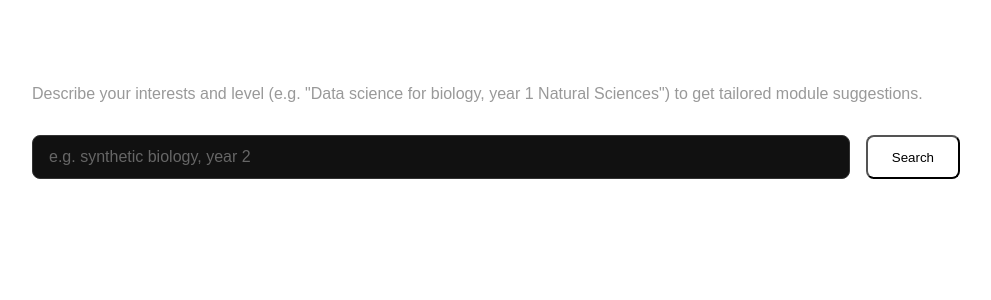
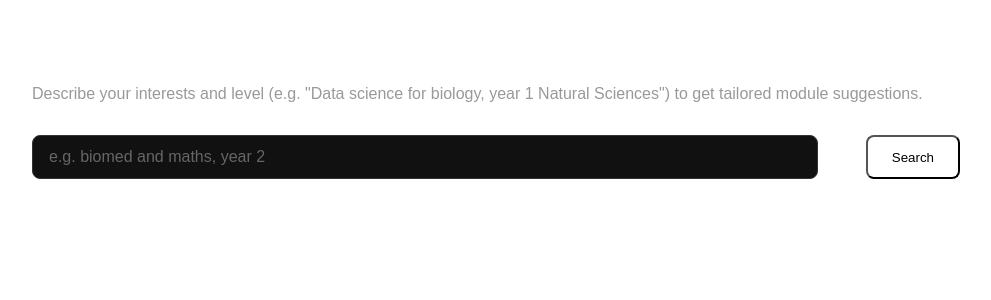
Before and after one commit to VedhRKannan/ucl-mods, a Next.js app in the folder ucl-module-recs/: page / in a window 1280 px wide. Shown: the top 300 px of the page, without its empty margins (144-1135 px from the left). Built offline with nearby package versions, Linux system fonts and the light colour scheme.

Commit message:
attempt to change sb dims

```diff
--- a/ucl-module-recs/src/app/page.module.css
+++ b/ucl-module-recs/src/app/page.module.css
@@ -20,7 +20,7 @@
 .searchBar {
   display: flex;
   flex-direction: column;
-  gap: 1rem;
+  gap: 3rem;
   margin-bottom: 2rem;
 }
 
--- a/ucl-module-recs/src/app/page.tsx
+++ b/ucl-module-recs/src/app/page.tsx
@@ -42,7 +42,7 @@ export default function Home() {
             className={styles.input}
             value={query}
             onChange={e => setQuery(e.target.value)}
-            placeholder="e.g. synthetic biology, year 2"
+            placeholder="e.g. biomed and maths, year 2"
           />
           <button onClick={search} className={styles.button}>
             Search
```
